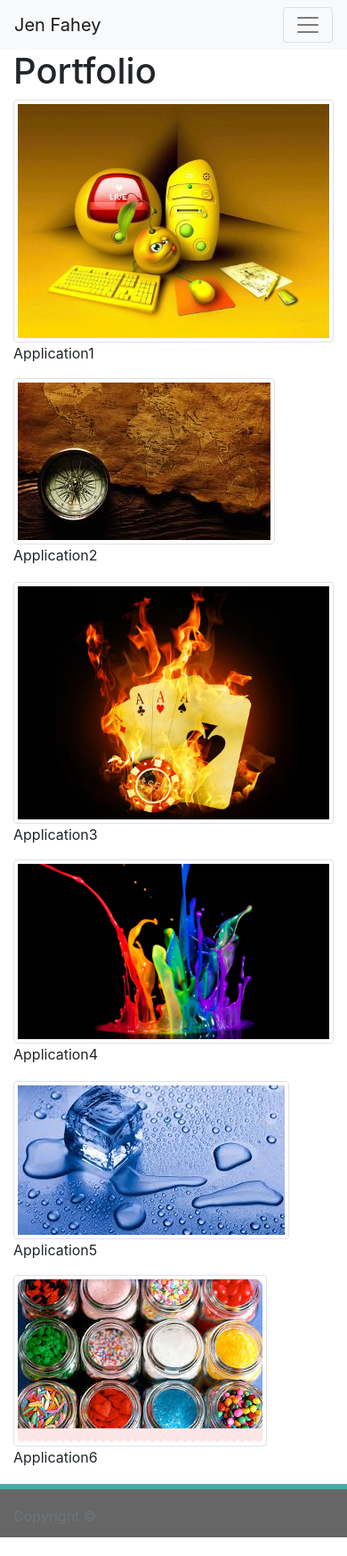
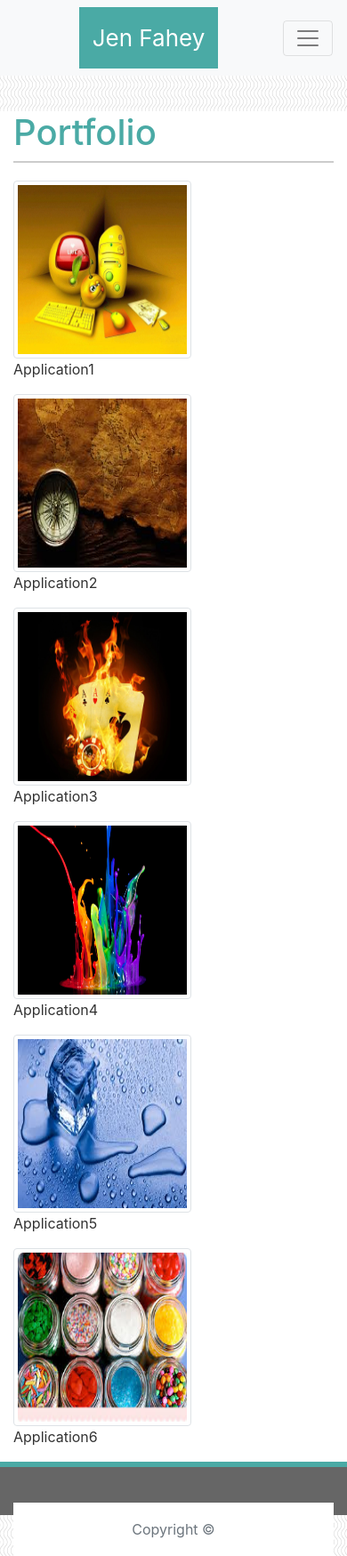
Before and after one commit to jenguin777/Bootstrap-Portfolio, a plain HTML site: page portfolio.html in a window 390 px wide. Shown: the whole page at 89% size. Drawn offline with nearby package versions, Linux system fonts and the light colour scheme.

Commit message:
checking in changes with responsive columns

```diff
--- a/assets/css/style-contact.css
+++ b/assets/css/style-contact.css
@@ -1,5 +1,49 @@
 * {
     box-sizing: border-box
+}
+
+body {
+  color: #333;
+  background-color: #ffffff;
+  background-image: url("../images/vertical-waves.png");
+}
+
+.navbar .navbar-brand {
+  background:  #4aaaa5;
+  color: #ffffff;
+  margin: 0 auto;
+  font-size: 26px;
+  text-align: center;
+  padding: 15px;
+}
+
+.nav-link {
+  color: #777777;
+}
+
+.page-header {
+    color: #4aaaa5;
+    align-content: left;
+    margin-bottom: 20px;
+    font-size: 26px;
+    line-height: 50px;
+    border-bottom: 2px solid #cccccc;
+}
+
+.container {
+  background-color: #ffffff;
+  margin-top: 40px;
+}
+
+.contact-field-text {
+  border: solid 2px #dddddd;
+  padding: 10px;
+}
+
+.submit-button {
+  margin: 20px;
+  background:#4aaaa5;
+  color: #ffffff;
 }
 
  /* Sticky footer styles
@@ -8,15 +52,20 @@ html {
   position: relative;
   min-height: 100%;
 }
+
 body {
-    margin-bottom: 60px; /* Margin bottom by footer height */
+  margin-bottom: 60px;
 }
+
 .footer {
   position: absolute;
   bottom: 0;
   width: 100%;
-    height: 60px; /* Set the fixed height of the footer here */
-    line-height: 60px; /* Vertically center the text there */
+  height: 60px;
+  line-height: 60px;
   background-color: #666666;
   border-top: 6px solid #4aaaa5;
+  text-align: center;
 }
+
+/* End Sticky footer style
--- a/assets/css/style-index.css
+++ b/assets/css/style-index.css
@@ -2,7 +2,40 @@
     box-sizing: border-box
 }
 
+body {
+  color: #333;
+  background-color: #ffffff;
+  background-image: url("../images/vertical-waves.png");
+}
 
+.navbar .navbar-brand {
+  background:  #4aaaa5;
+  color: #ffffff;
+  margin: 0 auto;
+  font-size: 26px;
+  text-align: center;
+  padding: 15px;
+}
+
+.nav-link {
+  color: #777777;
+}
+
+.page-header {
+    color: #4aaaa5;
+    align-content: left;
+    padding-top: 15px;
+    margin-bottom: 40px;
+    font-size: 26px;
+    line-height: 50px;
+    border-bottom: 2px solid #cccccc;
+}
+
+.container {
+  background-color: #ffffff;
+  margin-top: 40px;
+  padding-bottom: 40px;
+}
 
 /* Sticky footer styles
 -------------------------------------------------- */
@@ -11,50 +44,18 @@ html {
     min-height: 100%;
   }
   body {
-    margin-bottom: 60px; /* Margin bottom by footer height */
-  }
+    margin-bottom: 60px;
+  / }
   .footer {
     position: absolute;
     bottom: 0;
-    width: 100%;
-    height: 60px; /* Set the fixed height of the footer here */
-    line-height: 60px; /* Vertically center the text there */
+    width: 100%; */
+    height: 60px;
+    line-height: 60px;
     background-color: #666666;
     border-top: 6px solid #4aaaa5;
+    color: #ffffff;
+    text-align: center;
   }
 
   /* End Sticky footer style
-
-
-/* Use three @media screen tags, each with one of these max-widths:
-980px, 768px and 640px. */
-
-@media screen and (max-width: 980px) {
-    ./* For desktop: */
-    .col-1 {width: 8.33%;}
-    .col-2 {width: 16.66%;}
-    .col-3 {width: 25%;}
-    .col-4 {width: 33.33%;}
-    .col-5 {width: 41.66%;}
-    .col-6 {width: 50%;}
-}
-
-@media screen and (max-width: 760px) {
-    /* For mobile phones: */
-    [class*="col-"] {
-        width: 100%;
-    }
-}
-
-@media screen and (max-width: 640px) {
-    .navbar {
-        width: 640px;
-    }
-    .container {
-        width: 640px;
-    }
-    /* .footer {
-        width: 640px;
-    } */
-}
-}
--- a/assets/css/style-portfolio.css
+++ b/assets/css/style-portfolio.css
@@ -2,8 +2,62 @@
     box-sizing: border-box
 }
 
-.image-fluid {
-  width: 100% \9;
+body {
+  color: #333;
+  background-color: #ffffff;
+  background-image: url("../images/vertical-waves.png");
+}
+
+.navbar .navbar-brand {
+  background:  #4aaaa5;
+  color: #ffffff;
+  margin: 0 auto;
+  font-size: 26px;
+  text-align: center;
+  padding: 15px;
+}
+
+.nav-link {
+  color: #777777;
+}
+
+.page-header {
+    color: #4aaaa5;
+    align-content: left;
+    margin-bottom: 20px;
+    font-size: 26px;
+    line-height: 50px;
+    border-bottom: 2px solid #cccccc;
+}
+
+.container {
+  background-color: #ffffff;
+  margin-top: 40px;
+}
+
+.table {
+  width: 100%;
+  max-width: 100%;
+  margin-bottom: 20px;
+}
+/* .col-*-6 {
+  width: 50%;
+} */
+
+
+.img-thumbnail {
+  height: 200px;
+  width: 200px;
+}
+
+#app-label {
+  color: #777777;
+  padding: 10px;
+  color: #ffffff;
+  background:#4aaaa5;
+  width: 200px;
+  text-align: center;
+  font-size: 20px;
 }
 
   /* Sticky footer styles
@@ -12,15 +66,20 @@ html {
   position: relative;
   min-height: 100%;
 }
+
 body {
-    margin-bottom: 60px; /* Margin bottom by footer height */
+  margin-bottom: 60px;
 }
+
 .footer {
   position: absolute;
   bottom: 0;
   width: 100%;
-    height: 60px; /* Set the fixed height of the footer here */
-    line-height: 60px; /* Vertically center the text there */
+  height: 60px;
+  line-height: 60px;
   background-color: #666666;
   border-top: 6px solid #4aaaa5;
+  text-align: center;
 }
+
+/* End Sticky footer style
--- a/portfolio.html
+++ b/portfolio.html
@@ -16,19 +16,19 @@
 <body>
 
 <!-- Navbar -->
-<nav class="navbar navbar-expand-lg navbar-light bg-light">
+<nav class="navbar navbar-expand-lg navbar-light bg-light col-xs-12 col-sm-12 col-md-9 col-lg-9">
         <a class="navbar-brand" href="#">Jen Fahey</a>
             <button class="navbar-toggler" type="button" data-toggle="collapse" data-target="#navbarSupportedContent" aria-controls="navbarSupportedContent" aria-expanded="false" aria-label="Toggle navigation">
               <span class="navbar-toggler-icon"></span>
             </button>
 
         <div class="collapse navbar-collapse" id="navbarSupportedContent">
-            <ul class="navbar-nav mr-auto">
+            <ul class="navbar-nav ml-auto">
                 <li class="nav-item active">
-                    <a class="nav-link" href="#">About <span class="sr-only">(current)</span></a>
+                    <a class="nav-link" href="index.html">About |<span class="sr-only">(current)</span></a>
                 </li>
                 <li class="nav-item">
-                    <a class="nav-link" href="portfolio.html" target="_blank">Portfolio</a>
+                    <a class="nav-link" href="#" target="_blank"> Portfolio |</a>
                 </li>
                 <li class="nav-item dropdown">
                     <a class="nav-link" href="contact.html" target="_blank">Contact</a>
@@ -43,7 +43,7 @@
 <section>
     <div class="container">
         <div class="row">
-            <div class="col-md-12">
+            <div class="col-xs-12 col-sm-12 col-md-9 col-lg-9">
                 <div class="page-header">
                     <h1>Portfolio</h1>
                 </div>
@@ -51,77 +51,55 @@
         </div>
         <!-- Row 1 -->
         <div class="row">
-            <div class="col-md-3">
+            <div class="col-xs-12 col-sm-12 col-md-9 col-lg-9">
                 <figure>
-                    <img class="img-fluid img-thumbnail" src="assets/images/AnimatedComputer.jpg" alt="Responsive image">
-                    <figcaption id="app-label1">Application1</figcaption>
+                    <img class="img-fluid img-thumbnail img-responsive" src="assets/images/AnimatedComputer.jpg" alt="Responsive image">
+                    <figcaption class="app-label">Application1</figcaption>
                 </figure>
             </div>
-            <div class="col-md-3">
+            <div class="col-xs-12 col-sm-12 col-md-9 col-lg-9">
                 <figure>
-                    <img class="img-fluid img-thumbnail" src="assets/images/AntiqueCompass.jpg" alt="Responsive image">
-                    <figcaption id="app-label2">Application2</figcaption>
+                    <img class="img-fluid img-thumbnail img-responsive" src="assets/images/AntiqueCompass.jpg" alt="Responsive image">
+                    <figcaption class="app-label">Application2</figcaption>
                 </figure>
-            </div>
-            <div class="col-md-3">
-            <!-- For future apps-->
-            </div>
-            <div class="col-md-3">
-            <!-- For future apps-->
             </div>
         </div>
         <!-- Row 2 -->
         <div class="row">
-            <div class="col-md-3">
-                <!-- I had to renumber my apps due to positioning before, see if you can fix in bootstrap -->
+            <div class="col-xs-12 col-sm-12 col-md-9 col-lg-9">
                 <figure>
-                    <img class="img-fluid img-thumbnail" src="assets/images/BurningCards.jpg" alt="Responsive image">
-                    <figcaption id="app-label3">Application3</figcaption>
+                    <img class="img-fluid img-thumbnail img-responsive" src="assets/images/BurningCards.jpg" alt="Responsive image">
+                    <figcaption class="app-label">Application3</figcaption>
                 </figure>
             </div>
-            <div class="col-md-3">
-                <!-- I had to renumber my apps due to positioning before, see if you can fix in bootstrap -->
+            <div class="col-xs-12 col-sm-12 col-md-9 col-lg-9">
                 <figure>
-                    <img class="img-fluid img-thumbnail" src="assets/images/PaintSplat.jpg" alt="Responsive image">
-                    <figcaption id="app-label4">Application4</figcaption>
+                    <img class="img-fluid img-thumbnail img-responsive" src="assets/images/PaintSplat.jpg" alt="Responsive image">
+                    <figcaption class="app-label">Application4</figcaption>
                 </figure>
-            </div>
-            <div class="col-md-3">
-            <!-- For future apps-->
-            </div>
-            <div class="col-md-3">
-            <!-- For future apps-->
             </div>
         </div>
         <!-- Row 3 -->
         <div class="row">
-            <div class="col-md-3">
+            <div class="col-xs-12 col-sm-12 col-md-9 col-lg-9">
                 <figure>
-                    <img class="img-fluid img-thumbnail" src="assets/images/MeltingIceCube.jpg" alt="Responsive image">
-                    <figcaption id="app-label3">Application5</figcaption>
+                    <img class="img-fluid img-thumbnail img-responsive" src="assets/images/MeltingIceCube.jpg" alt="Responsive image">
+                    <figcaption class="app-label">Application5</figcaption>
                 </figure>
             </div>
-            <div class="col-md-3">
+            <div class="col-xs-12 col-sm-12 col-md-9 col-lg-9">
                 <figure>
-                    <img class="img-fluid img-thumbnail" src="assets/images/CookieToppings.jpg" alt="Responsive image">
-                    <figcaption id="app-label2">Application6</figcaption>
+                    <img class="img-fluid img-thumbnail img-responsive" src="assets/images/CookieToppings.jpg" alt="Responsive image">
+                    <figcaption class="app-label">Application6</figcaption>
                 </figure>
-            </div>
-            <div class="col-md-3">
-            <!-- For future apps-->
-            </div>
-            <div class="col-md-3">
-            <!-- For future apps-->
             </div>
         </div>
     </div>
-
-
 </section>
 
 <!-- End Content -->
 
-<footer class="footer">
+<footer class="footer col-xs-12 col-sm-12 col-md-9 col-lg-9">
     <div class="container">
         <span class="text-muted">Copyright &#169;</span>
     </div>
```
Also changed, not shown: contact.html (+8 -8 lines), index.html (+9 -10 lines). Lines whose indentation alone changed are shown as unchanged.
